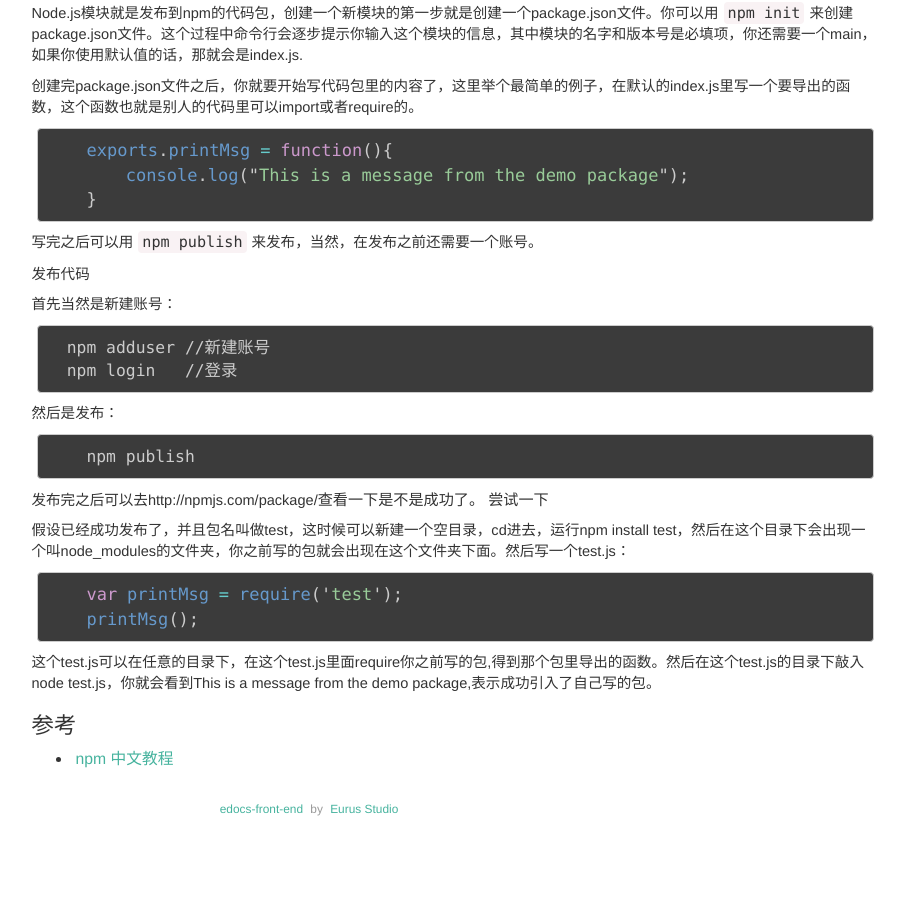
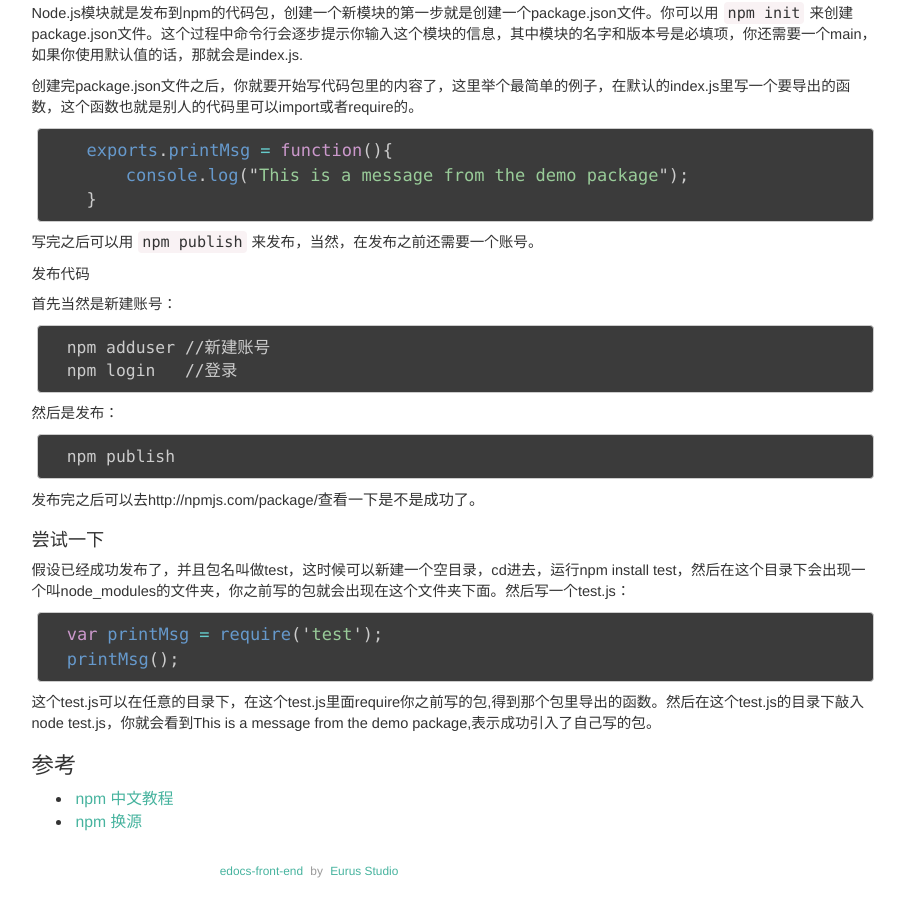
Before and after one commit to eurus/edocs-front-end, a Jekyll site: the page built from _posts/2016-05-05-nodejs.md, in a window 1280 px wide and 900 px high, scrolled down 2027 px. Shown: the whole window, without its empty margins (331-1236 px from the left). Built offline with Jekyll 4.4.1, drawn with Linux system fonts in a browser that asks for light colours; before the commit the page ends 2865 px from its top, so only the background shows below that.

Commit message:
修正格式

````diff
--- a/_posts/2016-05-05-nodejs.md
+++ b/_posts/2016-05-05-nodejs.md
@@ -136,17 +136,18 @@ Node.js模块就是发布到npm的代码包，创建一个新模块的第一步
 然后是发布：
 
 ```bash
-    npm publish
+  npm publish
 ```
 
 发布完之后可以去http://npmjs.com/package/<package>查看一下是不是成功了。
-尝试一下
+
+### 尝试一下
 
 假设已经成功发布了，并且包名叫做test，这时候可以新建一个空目录，cd进去，运行npm install test，然后在这个目录下会出现一个叫node_modules的文件夹，你之前写的包就会出现在这个文件夹下面。然后写一个test.js：
 
 ```js
-    var printMsg = require('test');
-    printMsg();
+  var printMsg = require('test');
+  printMsg();
 ```
 
 这个test.js可以在任意的目录下，在这个test.js里面require你之前写的包,得到那个包里导出的函数。然后在这个test.js的目录下敲入node test.js，你就会看到This is a message from the demo package,表示成功引入了自己写的包。
@@ -154,3 +155,4 @@ Node.js模块就是发布到npm的代码包，创建一个新模块的第一步
 ## 参考
 
 * [npm 中文教程](https://www.gitbook.com/book/chenyiqiao/documentation_for_npm/details)
+* [npm 换源](http://www.jianshu.com/p/0deb70e6f395)
````
